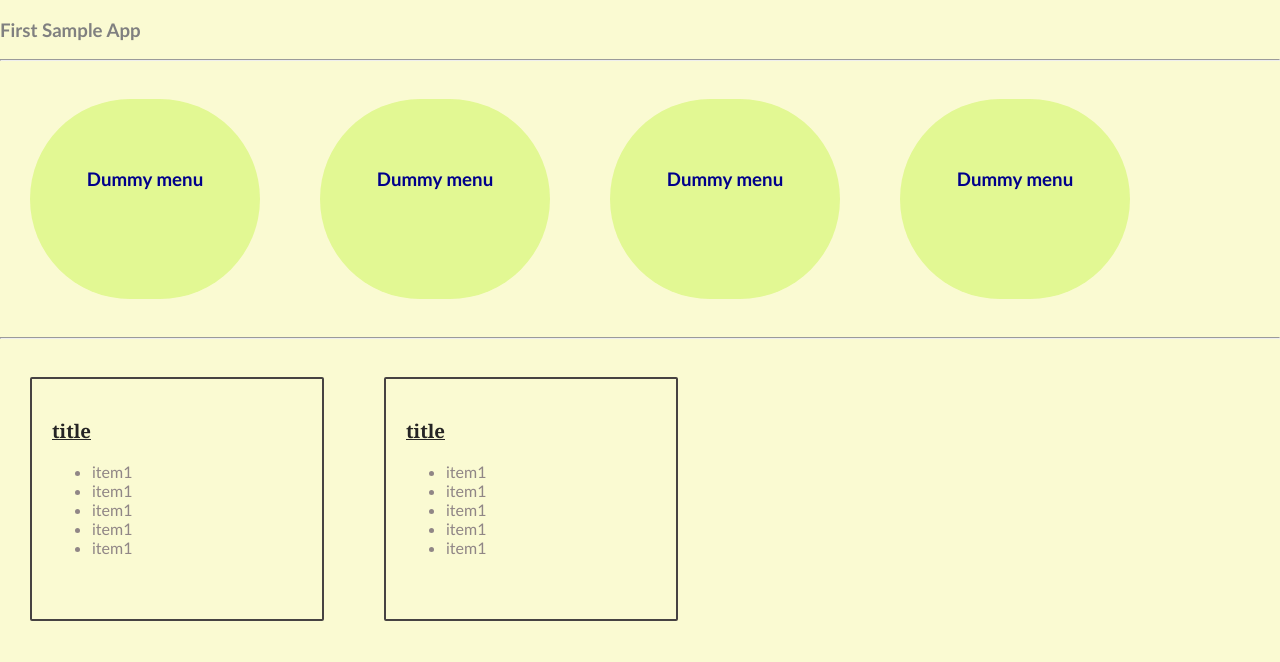
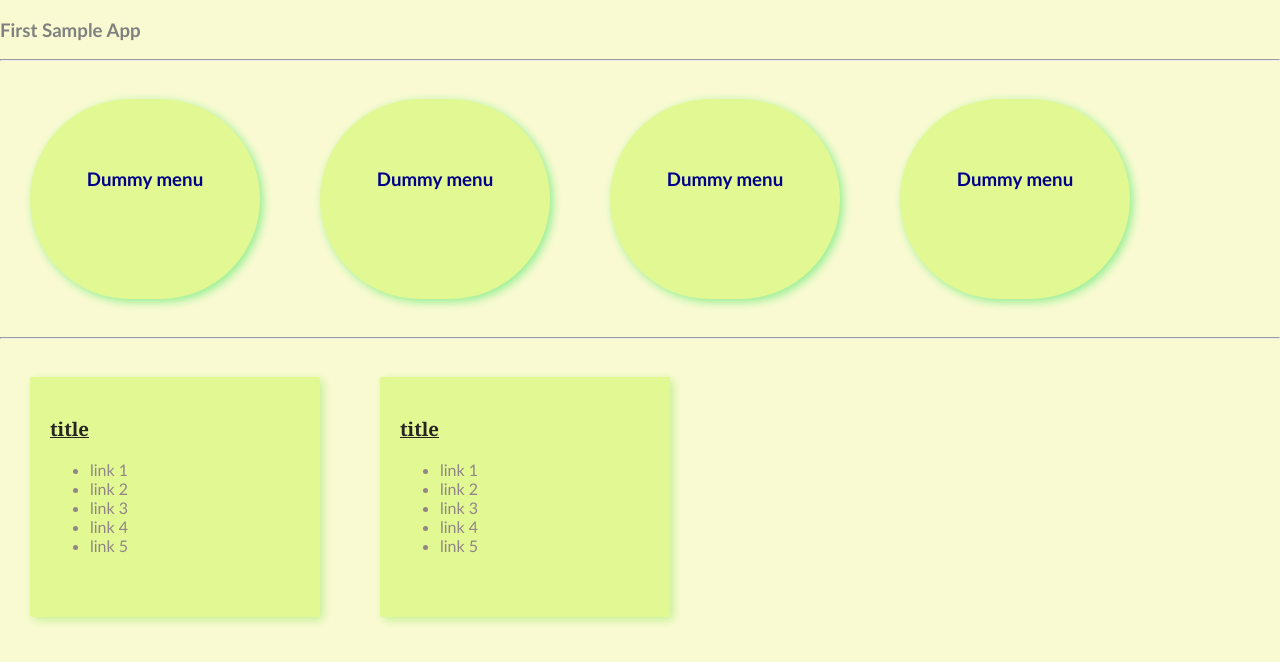
Before and after one commit to vinodh1988/angular-first, an Angular app: page / in a window 1280 px wide. Shown: the top 662 px of the page. Built offline with nearby package versions, Linux system fonts and the light colour scheme.

Commit message:
structural-directive

```diff
--- a/src/app/app.component.html
+++ b/src/app/app.component.html
@@ -1,6 +1,6 @@
 <h3>{{appname}}</h3>
 <hr>
-<div class="menu-container">
+<div class="menu-container" >
 <app-second></app-second>
 <app-second></app-second>
 <app-second></app-second>
--- a/src/app/menu-block/menu-block.component.css
+++ b/src/app/menu-block/menu-block.component.css
@@ -1,13 +1,15 @@
 .menu-block
 {
   border-radius: 2px;
-  border: 2px solid rgb(70, 66, 66);
+
   color: rgb(49, 46, 46);
   padding: 20px;
   margin: 30px;
   width: 250px;
   height: 200px;
+  background-color: rgb(226, 248, 147);
   float:left;
+  box-shadow: 3px 3px 10px rgb(192, 240, 148);
 }
 
 h3{
--- a/src/app/menu-block/menu-block.component.html
+++ b/src/app/menu-block/menu-block.component.html
@@ -2,10 +2,6 @@
  <h3> title </h3>
 
  <ul>
-   <li> item1 </li>
-   <li> item1 </li>
-   <li> item1 </li>
-   <li> item1 </li>
-   <li> item1 </li>
+    <li *ngFor ="let x of items"> {{x}}</li>
  </ul>
 </div>
--- a/src/app/menu-block/menu-block.component.ts
+++ b/src/app/menu-block/menu-block.component.ts
@@ -6,7 +6,7 @@ import { Component, OnInit } from '@angular/core';
   styleUrls: ['./menu-block.component.css']
 })
 export class MenuBlockComponent implements OnInit {
-
+  items: string[] = ['link 1', 'link 2', 'link 3', 'link 4', 'link 5'];
   constructor() { }
 
   ngOnInit(): void {
--- a/src/app/second/second.component.css
+++ b/src/app/second/second.component.css
@@ -10,4 +10,5 @@
   color: darkblue;
   border-radius: 100px;
   box-sizing: border-box;
+  box-shadow: 3px 3px 10px lightgreen;
 }
```
Also changed, not shown: 1 other file (tests, documents, lock files or other folders).
